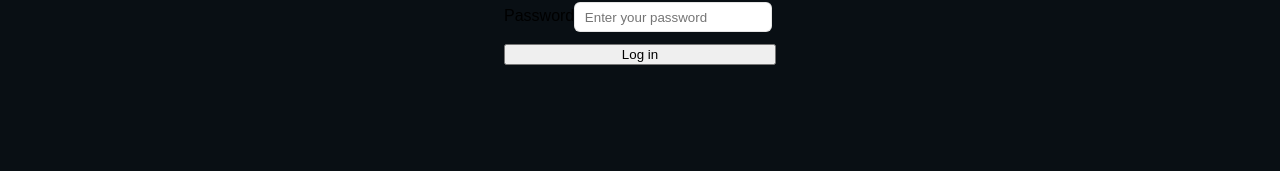
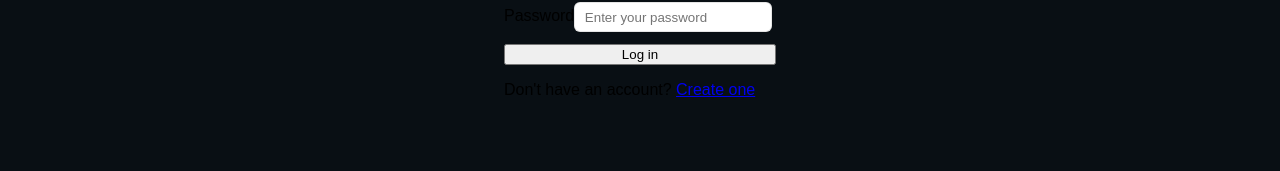
Before and after one commit to vetematts/CineCritic-frontend, a React (Vite) app: page /login in a window 1280 px wide. Shown: the part 242-413 px from the top of the page. Built offline with nearby package versions, Linux system fonts and the light colour scheme; no server answers; a web font is replaced by a local one.

Commit message:
feat: Add navigation link to Signup page in LoginPage component

```diff
--- a/src/pages/LoginPage.jsx
+++ b/src/pages/LoginPage.jsx
@@ -1,3 +1,4 @@
+import { NavLink } from "react-router-dom";
 import LoginForm from "../components/LoginForm";
 
 export default function LoginPage() {
@@ -5,6 +6,9 @@ export default function LoginPage() {
     <main>
       <h1>CineCritic</h1>
       <LoginForm />
+      <p>
+        Don&apos;t have an account? <NavLink to = "/signup">Create one</NavLink>
+      </p>
     </main>
   );
 }
```
